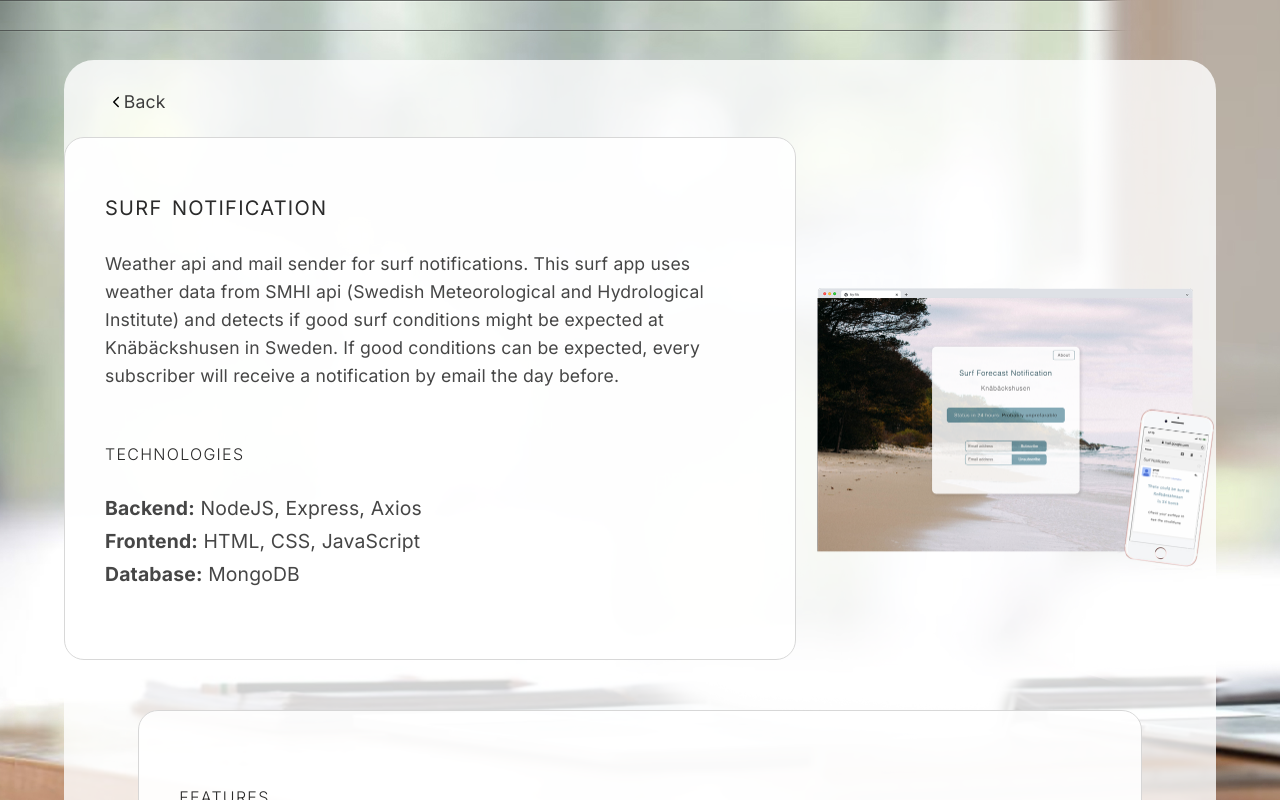
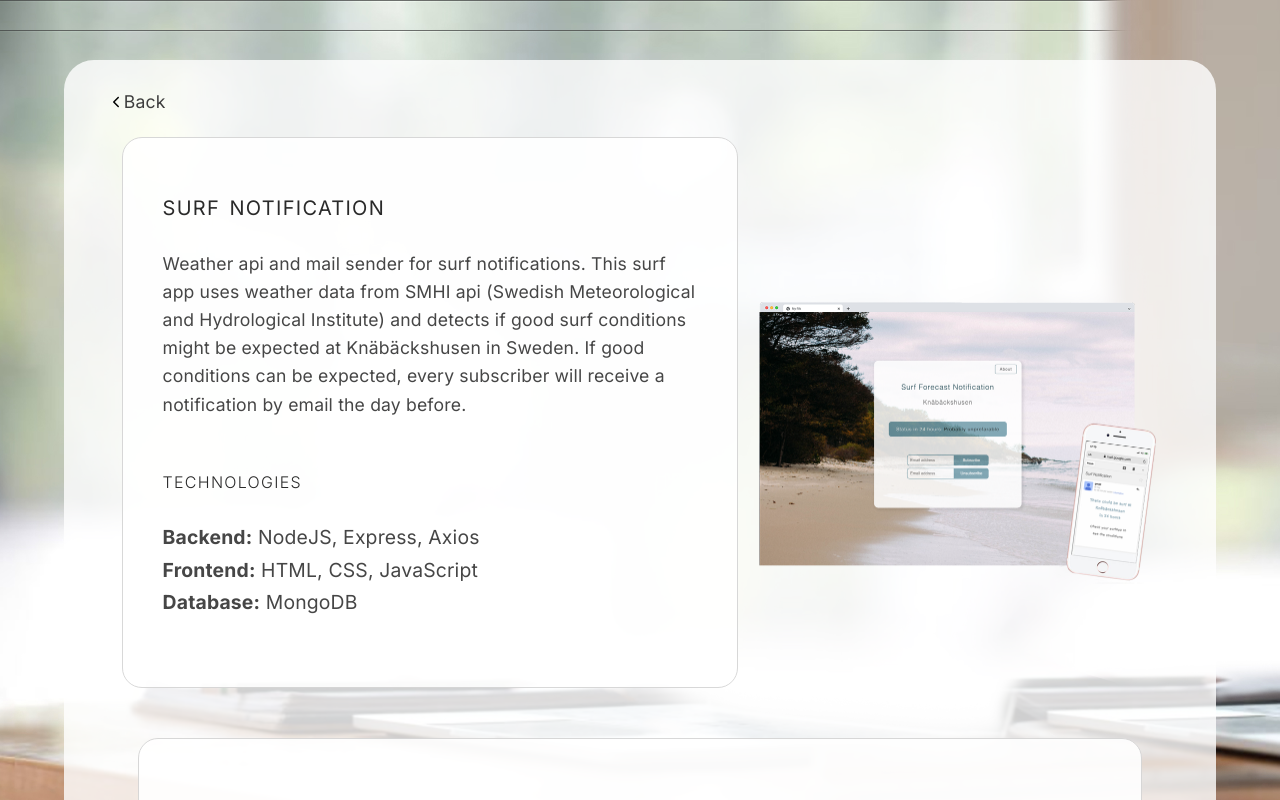
Before and after one commit to bycaroline/React_DeveloperPortfolio, a React (Create React App) app: page /SurfNotification in a window 1280 px wide. Shown: the top 800 px of the page. Built offline with nearby package versions, Linux system fonts and the light colour scheme; a web font is replaced by a local one.

Commit message:
Update styles.module.css

```diff
--- a/src/css/styles.module.css
+++ b/src/css/styles.module.css
@@ -268,6 +268,7 @@ button {
     display: flex;
     flex-direction: row;
     margin-top: 2px;
+    width:90%;
 }
 
 .ProjectPageWrapperTopSection {
```
